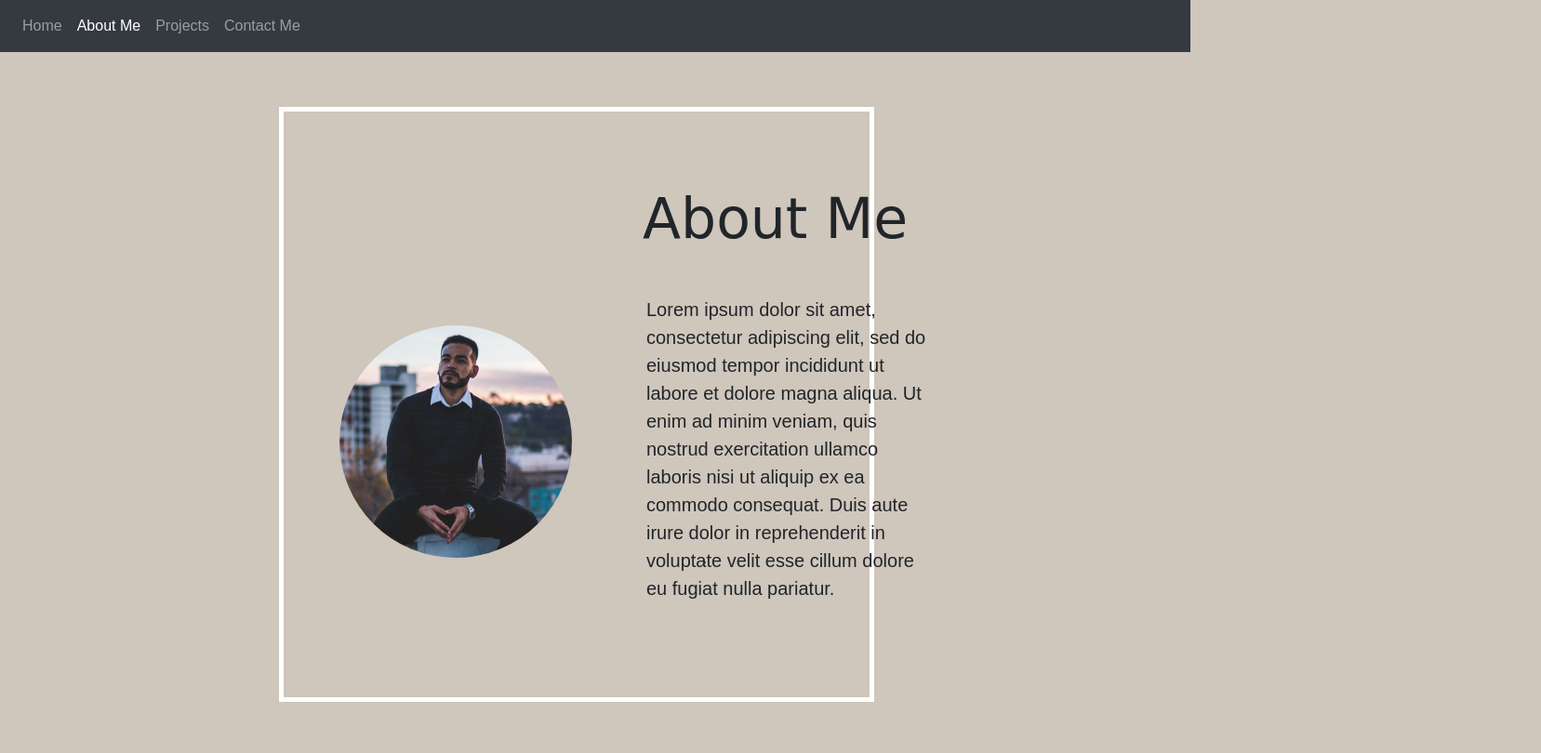
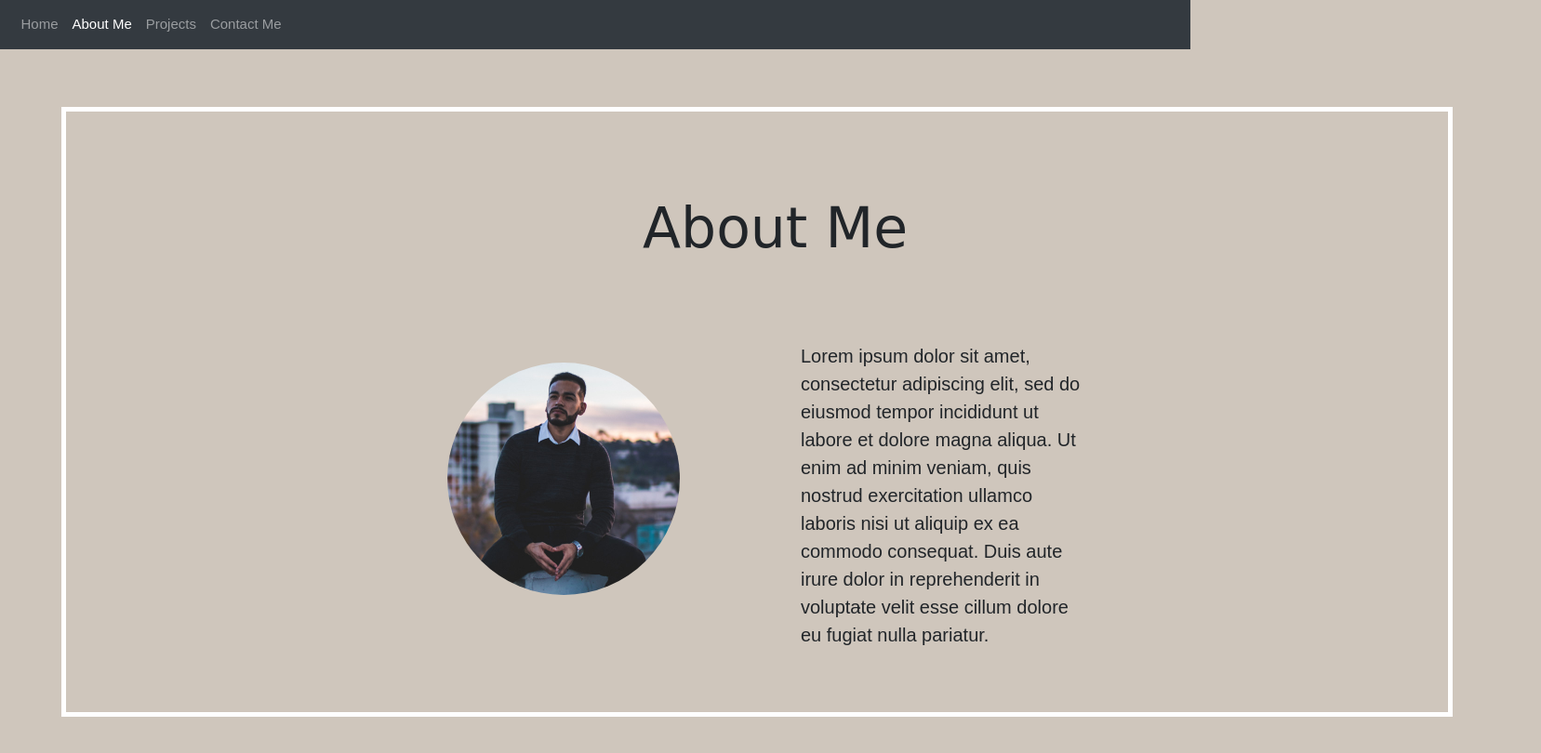
Before and after one commit to GiaKuza/portfolio, a plain HTML site: page aboutme.html in a window 1280 px wide. Shown: the whole page at 93% size, 1657 px wide, since content can reach past the window. Drawn offline with nearby package versions, Linux system fonts and the light colour scheme.

Commit message:
version to submit

```diff
--- a/aboutme.html
+++ b/aboutme.html
@@ -5,7 +5,10 @@
         href="https://stackpath.bootstrapcdn.com/bootstrap/4.1.3/css/bootstrap.min.css"
         integrity="sha384-MCw98/SFnGE8fJT3GXwEOngsV7Zt27NXFoaoApmYm81iuXoPkFOJwJ8ERdknLPMO"
         crossorigin="anonymous">
+
+        <link rel="stylesheet" href="https://www.w3schools.com/w3css/4/w3.css">
         <link rel="stylesheet" type="text/css" href="./styles.css">
+
 
         <title>About Me</title>
 
@@ -36,7 +39,7 @@
           </nav>
 
 
-          <div class="container">
+          <div class="w3-container">
 
             <div class="square">
                 <p class ="aboutme-title"> About Me</p>
--- a/styles.css
+++ b/styles.css
@@ -22,8 +22,15 @@ body {
   }
 
   .square {
-    position: relative;
-    width: 80vmin;
+    position: absolute;
+    margin-left: 50px;
+    margin-top: 50px;
+    margin-right: 50px;
+
+
+
+    width: 187vmin;
+    height: 82vmin;
 
     border: solid white 5px;
     box-sizing: border-box;
@@ -33,7 +40,8 @@ body {
   .square:after {
     content: "";
     display: block;
-    padding-bottom: 100%;
+
+
 
 
   }
@@ -58,16 +66,16 @@ body {
 
   .photoholder-img{
       border-radius: 50%;
-      margin-left: -50px;
-    margin-top: 80px;
+      margin-left: 300px;
+    margin-top: 120px;
     width: 250px;
     height: 250px;
   }
 
   .contentholder {
     position: absolute;
-    margin-left: 350px;
-    margin-top: 20px;
+    margin-left: 750px;
+    margin-top: 70px;
     width: 500px;
     height: 700px;
     font-size: 20px;
@@ -84,8 +92,8 @@ body {
  .aboutme-title{
 
     position: absolute;
-    margin-left: 386px;
-    margin-top: 70px;
+    margin-left: 620px;
+    margin-top: 80px;
     width: 300px;
     height: 50px;
     font-size: 60px;
```
